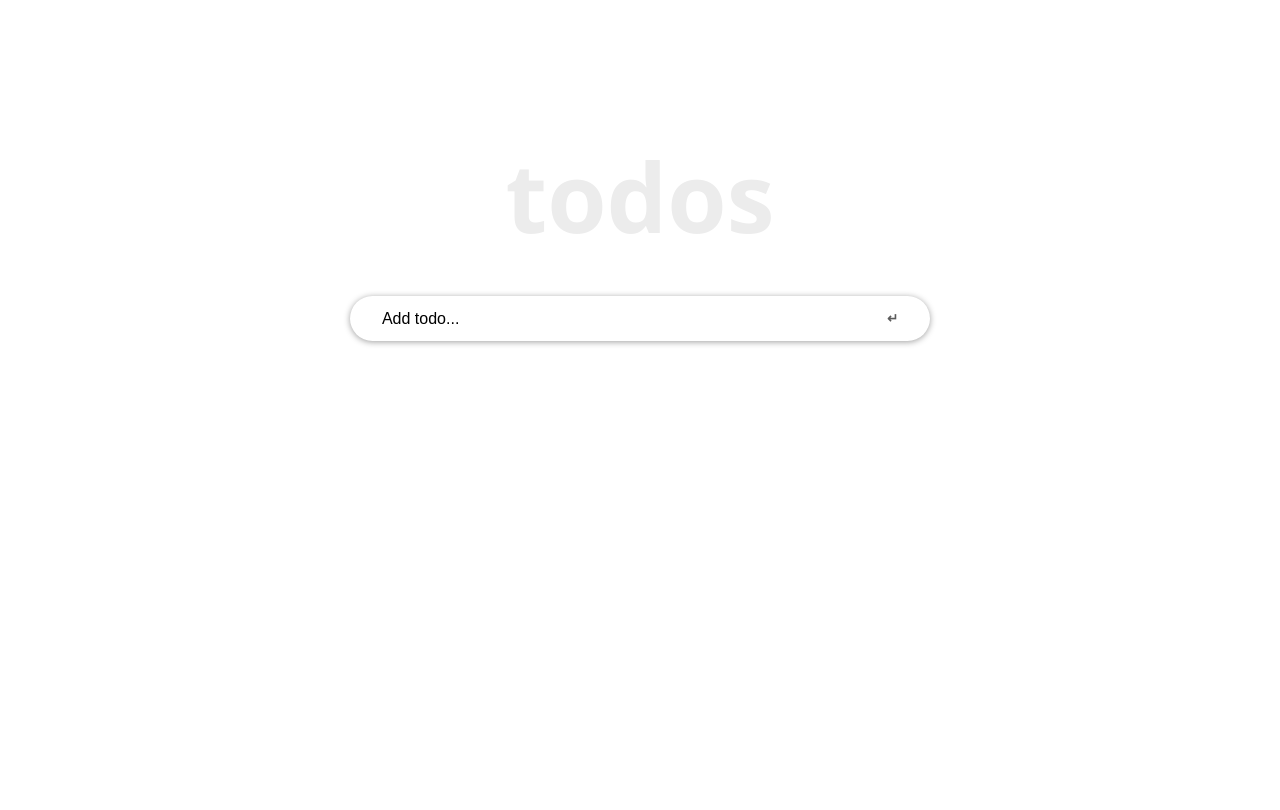
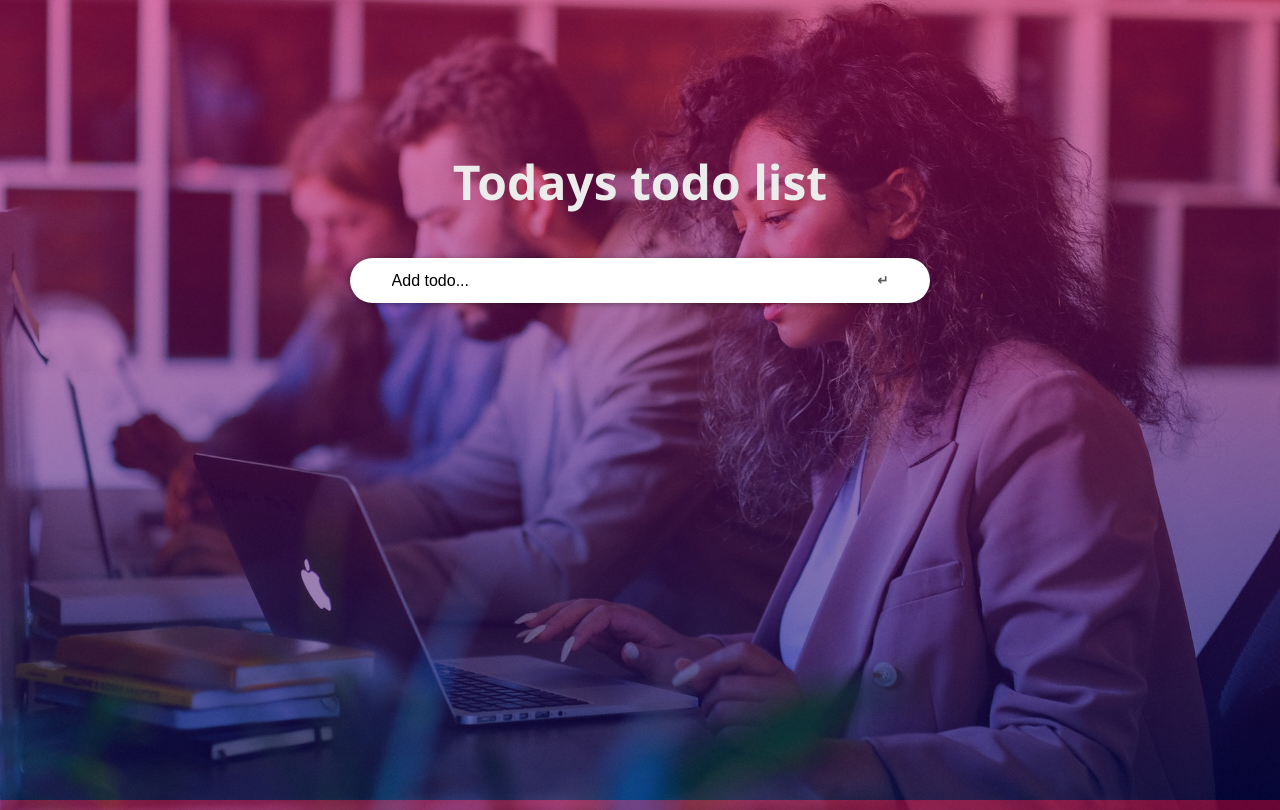
Before and after one commit to MrOmachi/Todo-App-React, a React (Create React App) app: page / in a window 1280 px wide. Built offline with nearby package versions, Linux system fonts and the light colour scheme.

Commit message:
Enhance UI

```diff
--- a/src/App.css
+++ b/src/App.css
@@ -5,10 +5,17 @@
 }
 
 body {
+  margin: 5px;
+  background: linear-gradient(rgba(200, 0, 100, 0.5), rgba(0, 0, 100, 0.5)),
+    url(./components/img/bj.jpeg);
+  background-repeat: no-repeat;
+  background-position: center;
+  background-attachment: fixed;
+  background-size: cover;
+  padding: 5px;
+  color: white;
   font-family: "Segoe UI", Arial, sans-serif;
   line-height: 1.4;
-  color: #444;
-  background: #fff;
   height: 100vh;
 }
 
@@ -28,6 +35,7 @@ body {
 
 .form-container {
   width: 100%;
+  background-color: white;
   margin-bottom: 20px;
   display: flex;
   border-radius: calc(0.5 * 100px);
@@ -38,7 +46,7 @@ body {
 .input-text {
   font-size: 1rem;
   font-weight: 400;
-  width: 85%;
+  width: 80%;
   padding-right: 5px;
   padding-left: 10px;
   border-radius: calc(0.5 * 100px);
--- a/src/components/Header.js
+++ b/src/components/Header.js
@@ -7,16 +7,15 @@ const Header = () => {
     <header style={headerStyle}>
       <h1
         style={{
-          fontSize: '6rem',
+          fontSize: '3rem',
           fontWeight: '600',
           marginBottom: '2rem',
           lineHeight: '1em',
           color: '#ececec',
-          textTransform: 'lowercase',
           textAlign: 'center',
         }}
       >
-        todos
+        Todays todo list
       </h1>
     </header>
   );
--- a/src/index.css
+++ /dev/null
@@ -1,27 +0,0 @@
-body {
-  margin: 0;
-  font-family:
-    -apple-system,
-    BlinkMacSystemFont,
-    'Segoe UI',
-    'Roboto',
-    'Oxygen',
-    'Ubuntu',
-    'Cantarell',
-    'Fira Sans',
-    'Droid Sans',
-    'Helvetica Neue',
-    sans-serif;
-  -webkit-font-smoothing: antialiased;
-  -moz-osx-font-smoothing: grayscale;
-}
-
-code {
-  font-family:
-    source-code-pro,
-    Menlo,
-    Monaco,
-    Consolas,
-    'Courier New',
-    monospace;
-}
--- a/src/index.js
+++ b/src/index.js
@@ -1,6 +1,5 @@
 import React from 'react';
 import ReactDOM from 'react-dom/client';
-import './index.css';
 import App from './App';
 import reportWebVitals from './reportWebVitals';
 
```
Also changed, not shown: src/components/img/bj.jpeg (added).
